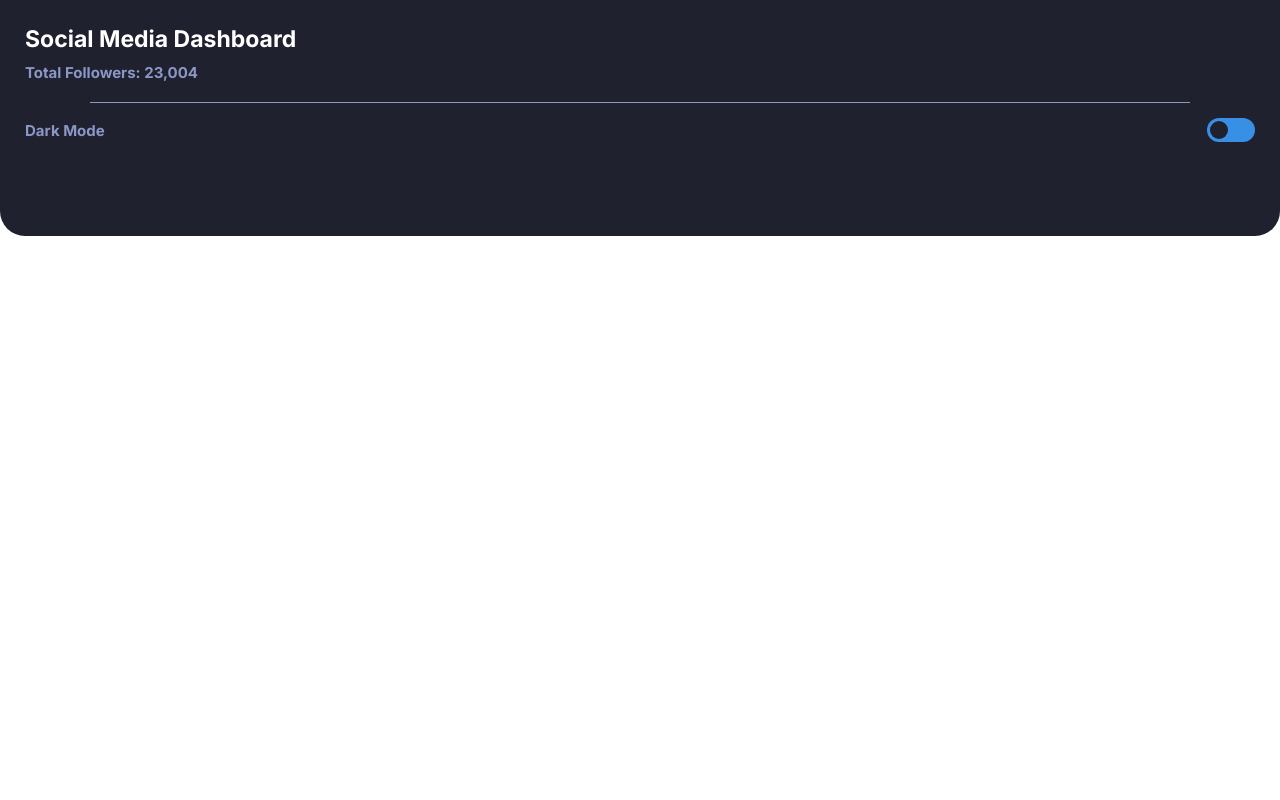
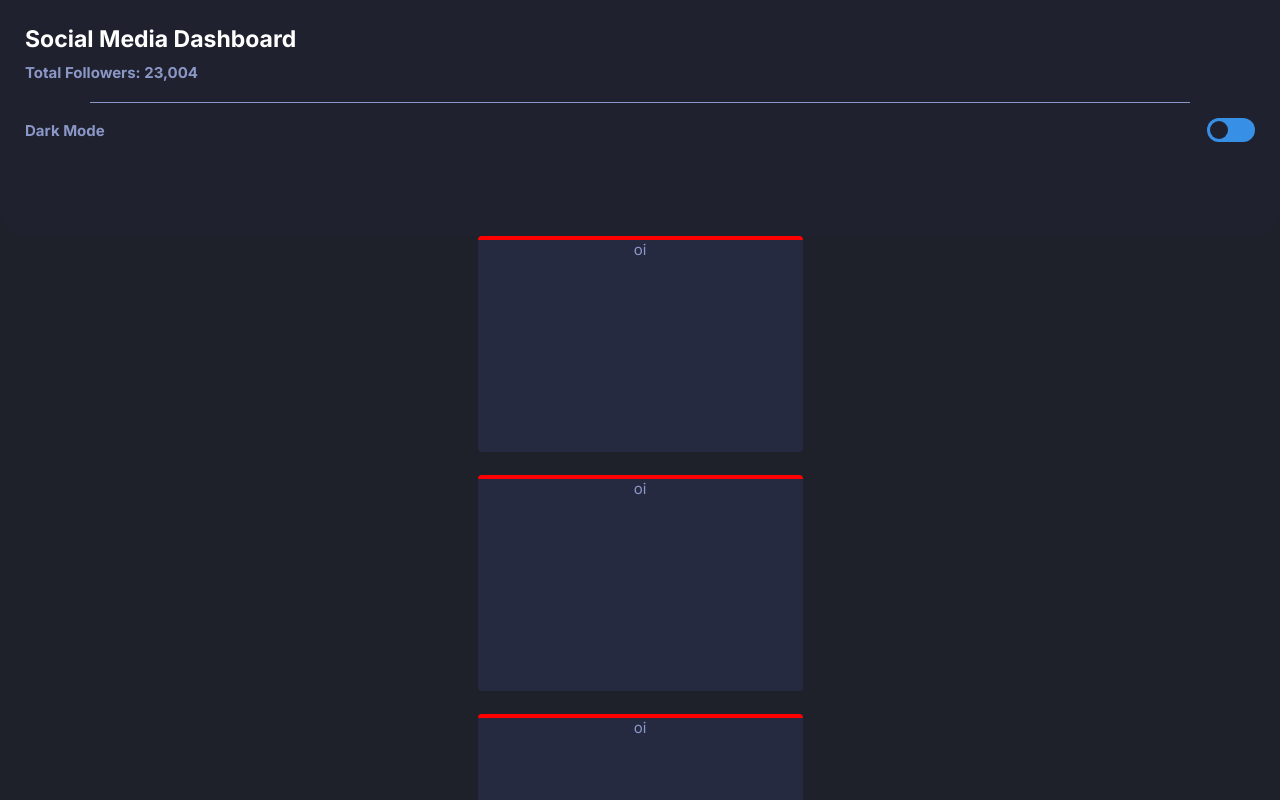
Before and after one commit to carloscasciano/social_media_dashboard, a React (Create React App) app: page / in a window 1280 px wide. Shown: the top 800 px of the page. Built offline with nearby package versions, Linux system fonts and the light colour scheme.

Commit message:
Add background color logic + main card container

```diff
--- a/src/App.js
+++ b/src/App.js
@@ -2,7 +2,8 @@ import React, {useState} from 'react';
 import GlobalStyle from "./styles/global";
 import { themes, colors } from "./styles/themes";
 import ThemeContext from "./styles/ThemeContext";
-import Header from "./components/header/Header"
+import Header from "./components/header/Header";
+import Dashboard from "./components/dashboard/Dashboard"
 
 
 function App() {
@@ -19,6 +20,7 @@ function App() {
       <ThemeContext.Provider value={currentTheme}>
         <GlobalStyle theme={currentTheme} />
         <Header theme={currentTheme} handleThemeChange={handleThemeChange}/>
+        <Dashboard theme={currentTheme}/>
       </ThemeContext.Provider>
     </>
   );
--- a/src/components/cards/mainCard/MainCard.js
+++ b/src/components/cards/mainCard/MainCard.js
@@ -1,9 +1,16 @@
 import React from 'react'
+import {MainCardContainer, ColorHighlight, SocialContainer} from './mainCardStyles'
 
 export default function MainCard() {
     return (
-        <div>
-
-        </div>
+       <>
+        <MainCardContainer>
+            <ColorHighlight />
+            <SocialContainer>
+                <img />
+                <p>oi</p>
+            </SocialContainer>
+        </MainCardContainer>
+       </>
     )
 }
--- a/src/components/cards/mainCard/mainCardStyles.js
+++ b/src/components/cards/mainCard/mainCardStyles.js
@@ -1,3 +1,30 @@
 import styled from "styled-components"
 
-export const MainCardContainer = []
+export const MainCardContainer = styled.div`
+    height: 216px;
+    width: 325px;
+    margin: 0 0 23px 0;
+    border-radius: 4px;
+    display: flex;
+    flex-direction: column;
+    align-items: center;
+    background-color: ${(props) => props.theme.cardBG};
+`
+
+export const ColorHighlight = styled.div`
+    height: 4px;
+    width: 325px;
+    border-radius: 4px 4px 0 0;
+    background-color: red;
+`
+
+export const SocialContainer = styled.div`
+    display: flex;
+    align-items: center;
+
+    img{}
+
+    p{
+        color: ${(props) => props.theme.desaturatedText}
+    }
+`
--- /dev/null
+++ b/src/components/dashboard/Dashboard.js
@@ -0,0 +1,18 @@
+import React from "react";
+import MainCard from '../cards/mainCard/MainCard'
+import { MainCardsDashboardContainer } from "./dashboardStyles";
+import { ThemeProvider } from "styled-components";
+
+export default function Dashboard(props) {
+  return (
+    <div>
+      <ThemeProvider theme={props.theme}>
+        <MainCardsDashboardContainer>
+            <MainCard />
+            <MainCard />
+            <MainCard />
+        </MainCardsDashboardContainer>
+      </ThemeProvider>
+    </div>
+  );
+}
--- /dev/null
+++ b/src/components/dashboard/dashboardStyles.js
@@ -0,0 +1,7 @@
+import styled from "styled-components";
+
+export const MainCardsDashboardContainer = styled.div`
+  display: flex;
+  flex-direction: column;
+  align-items: center;
+`;
--- a/src/styles/global.js
+++ b/src/styles/global.js
@@ -12,6 +12,7 @@ export default createGlobalStyle`
         height: 100%;
     }
     body {
+        background-color: ${props => (props.theme.bg)};
         height: 100%;
         font: 15px 'Inter', sans-serif;
         font-weight: 300;
```
Also changed, not shown: src/dummyData/dummyData.js (added, +32 -0 lines).
